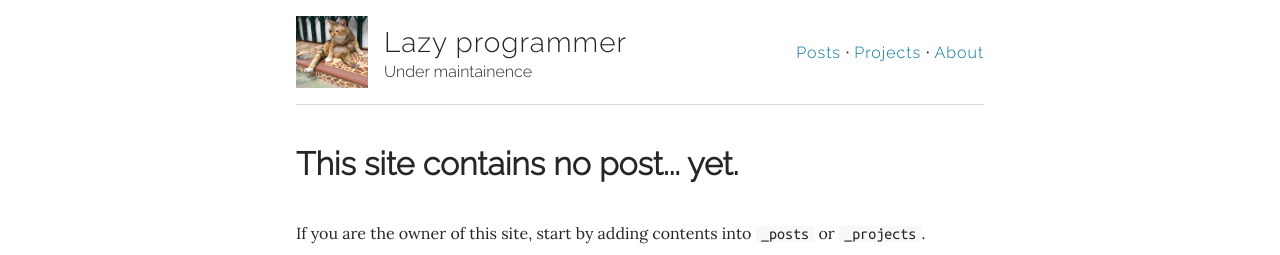
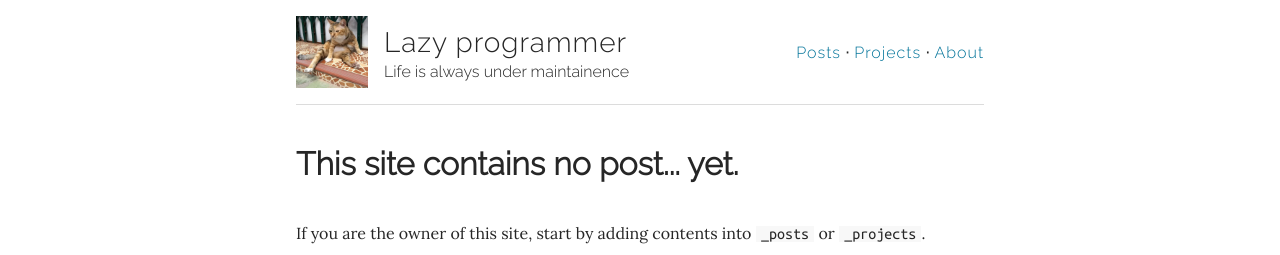
Before and after one commit to taneekpet/taneekpet.github.io, a Jekyll site: the page built from index.md, in a window 1280 px wide. Shown: the top 255 px of the page. Built offline with Jekyll 4.4.1, drawn with Linux system fonts in a browser that asks for light colours.

Commit message:
change cover and 404

```diff
--- a/_config.yml
+++ b/_config.yml
@@ -6,10 +6,10 @@
 # --------
 
 title:       Lazy programmer
-description: Under maintainence
+description: Life is always under maintainence
 
 logo:  "/assets/img/logo.jpg"
-cover: "/assets/img/cover.png"
+cover: "/assets/img/cover.jpg"
 
 baseurl: "/"
 url:     "https://taneekpet.github.io"
@@ -41,7 +41,7 @@ disqus:
 # --------------
 
 timezone: Asia/Bangkok
-paginate: 3
+paginate: 4
 mathjax:  true
 
 
```
Also changed, not shown: 404.md (+6 -2 lines), assets/img/404.jpg (added), assets/img/404.png (deleted).
